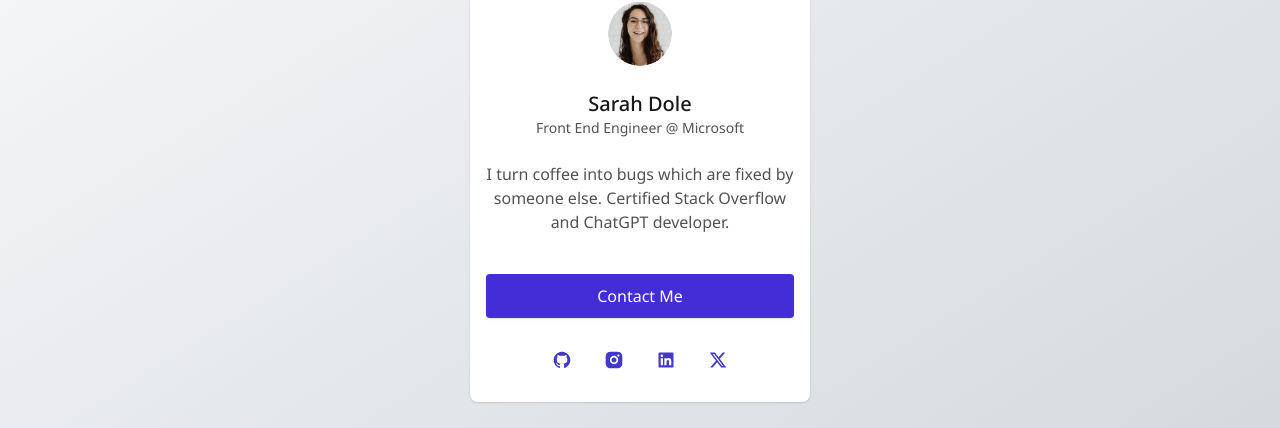
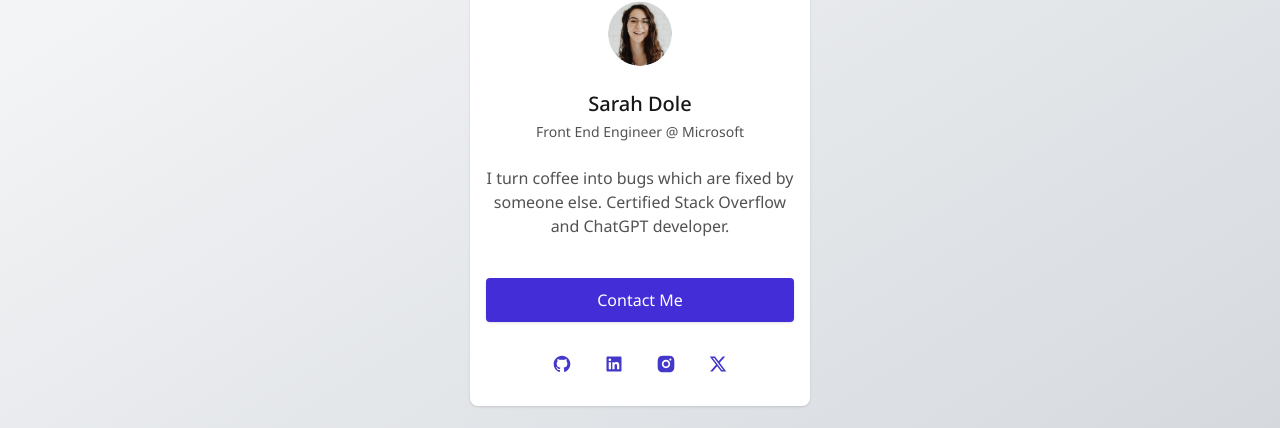
Before and after one commit to Jehrman27/marketing-project, a React (Vite) app: page /profile-card in a window 1280 px wide. Shown: the part 223-651 px from the top of the page. Built offline with nearby package versions, Linux system fonts and the light colour scheme.

Commit message:
styling updates to match Figma

```diff
--- a/src/pages/ProfileCardPage/ProfileCardPage.tsx
+++ b/src/pages/ProfileCardPage/ProfileCardPage.tsx
@@ -1,7 +1,7 @@
 const socials = [
   { src: "github-fill.svg", link: "" },
+  { src: "linkedin-box-fill.svg", link: "" },
   { src: "instagram-fill.svg", link: "" },
-  { src: "linkedin-box-fill.svg", link: "" },
   { src: "twitter-x-fill.svg", link: "" },
 ];
 
@@ -10,9 +10,9 @@ export const ProfileCardPage = () => {
     <div className="flex flex-col gap-10 mt-50 w-85 mx-auto py-6 px-4 bg-white rounded-lg shadow-sm">
       <div className="flex flex-col gap-6 items-center">
         <img src="/profile.png" className="w-16 rounded-full" />
-        <div>
+        <div className="flex flex-col gap-1">
           <h2 className="text-xl font-medium">Sarah Dole</h2>
-          <p className="text-sm text-neutral-600">
+          <p className="text-sm font-normal text-neutral-600">
             Front End Engineer @ Microsoft
           </p>
         </div>
```
